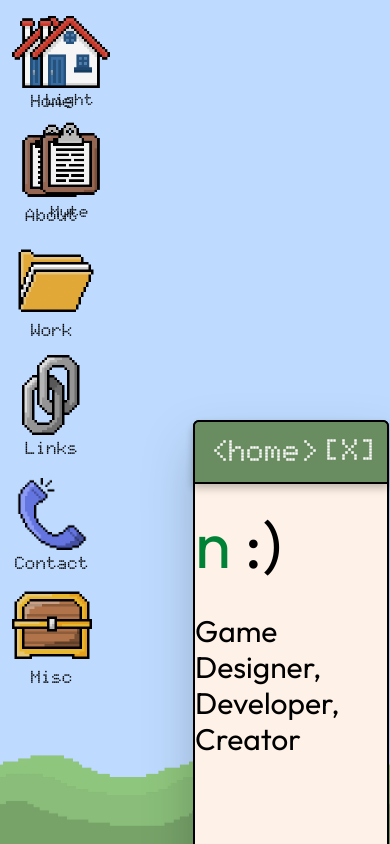
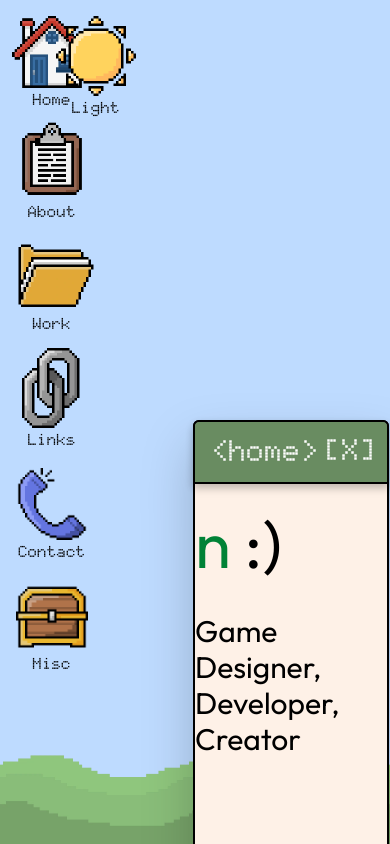
Before and after one commit to PhilosofoxDev/NathanLomnickyPortfolio, a React (Vite) app: page / in a window 390 px wide. Built offline with nearby package versions, Linux system fonts and the light colour scheme.

Commit message:
All images done! end of day 8/29
May need to remake some for dark mode, but I can now implement dark mode and breakpoints

```diff
--- a/src/Components/desktopShortcuts.jsx
+++ b/src/Components/desktopShortcuts.jsx
@@ -12,6 +12,8 @@ import folderIcon from "../assets/images/WorkFolder.webp";
 import linksIcon from "../assets/images/LinksIcon.png";
 import phoneIcon from "../assets/images/ContactIcon.png";
 import miscIcon from "../assets/images/MiscIcon.png";
+import sunIcon from "../assets/images/SunLightMode.png";
+import moonIcon from "../assets/images/MoonDarkMode.png";
 import App from "../App";
 import React, { useRef } from "react";
 import ReactDOM from "react-dom";
@@ -38,6 +40,9 @@ export default function Shortcuts() {
   const [contactCurrentZIndex, contactSetZIndex] = useState();
   const [linksCurrentZIndex, linksSetZIndex] = useState();
   const [miscCurrentZIndex, miscSetZIndex] = useState();
+
+  const [currentLightmodeIcon, setLightmodeIcon] = useState(sunIcon);
+  const [lightOrDark, setModeText] = useState("Light");
 
   const homePrioritize = () => {
     homeSetZIndex(DragCompIndex.index);
@@ -226,7 +231,7 @@ export default function Shortcuts() {
           </div>
         </Draggable>
       </div>
-      <div className="flex w-35 absolute justify-center h-screen text-center font-dotoBold text-black text-[1.1rem]">
+      <div className="flex w-35 absolute justify-center h-screen text-center font-dotoBold text-black text-md">
         <div className="mt-2 mr-9">
           <div>
             <button
@@ -320,7 +325,7 @@ export default function Shortcuts() {
               <img
                 className="max-w-18 pt-2 ml-1 mr-1"
                 src={phoneIcon}
-                alt="Phone Icon"
+                alt="PhoneIcon"
               ></img>
               <h1>Contact</h1>
             </button>
@@ -337,31 +342,38 @@ export default function Shortcuts() {
               }}
               className="cursor-pointer hover:bg-blue-300/60"
             >
-              <img className="max-w-20" src={miscIcon} alt="ChestIcon"></img>
+              <img
+                className="max-w-18 ml-1 mr-1 pt-2"
+                src={miscIcon}
+                alt="ChestIcon"
+              ></img>
               <h1>Misc</h1>
             </button>
           </div>
         </div>
       </div>
-      <div className="flex w-35 absolute justify-self-end justify-center h-screen text-center font-dotoBold text-black text-md z-5">
+      <div className="flex w-35 absolute justify-self-end justify-end mr-3 h-screen text-center font-dotoBold text-black text-md z-5">
         <div className="mt-2">
-          {" "}
           {/*Right Icon Container*/}
           <div>
-            <button className="cursor-pointer hover:bg-blue-300/60">
-              <img className="max-w-20" src={houseIcon} alt="HomeIcon"></img>
-              <h1>Light</h1> {/*Maybe/Maybe not have text*/}
-            </button>
-          </div>
-          <div className="mt-2">
-            <button className="cursor-pointer hover:bg-blue-300/60">
+            <button
+              onDoubleClick={() => {
+                if (currentLightmodeIcon == sunIcon) {
+                  setLightmodeIcon(moonIcon);
+                  setModeText("Dark");
+                } else {
+                  setLightmodeIcon(sunIcon);
+                  setModeText("Light");
+                }
+              }}
+              className="cursor-pointer hover:bg-blue-300/60"
+            >
               <img
-                className="max-w-20"
-                src={clipboardIcon}
-                alt="AboutIcon"
-              ></img>{" "}
-              {/*Add top margin to every element after first one*/}
-              <h1>Mute</h1> {/*Maybe/Maybe not have text*/}
+                className="max-w-20 ml-1 mr-1 mt-2"
+                src={currentLightmodeIcon}
+                alt="LightModeIcon"
+              />
+              <h1>{lightOrDark}</h1>
             </button>
           </div>
         </div>
```
Also changed, not shown: src/assets/images/MoonDarkMode.png (added), src/assets/images/SunLightMode.png (added).
